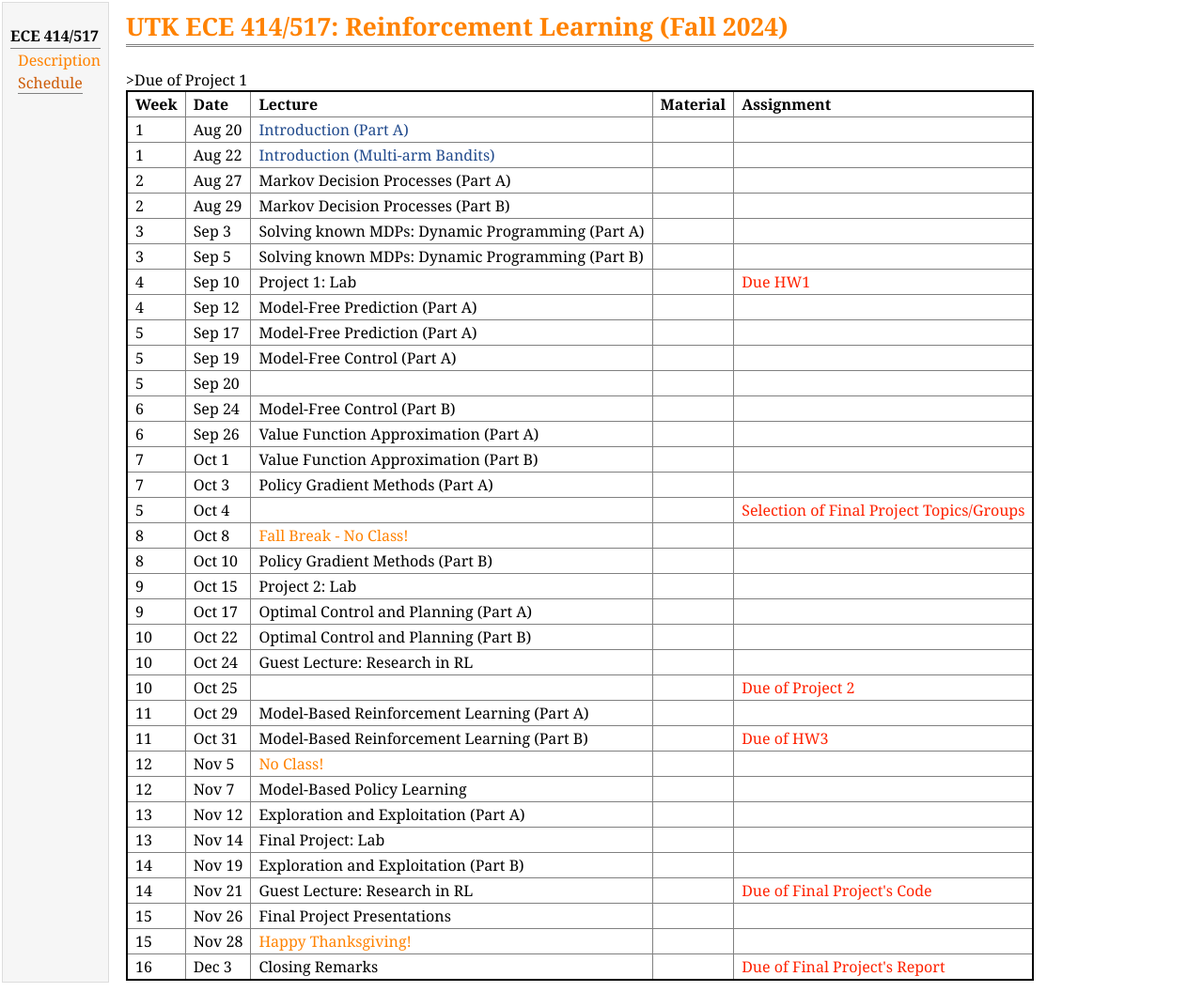
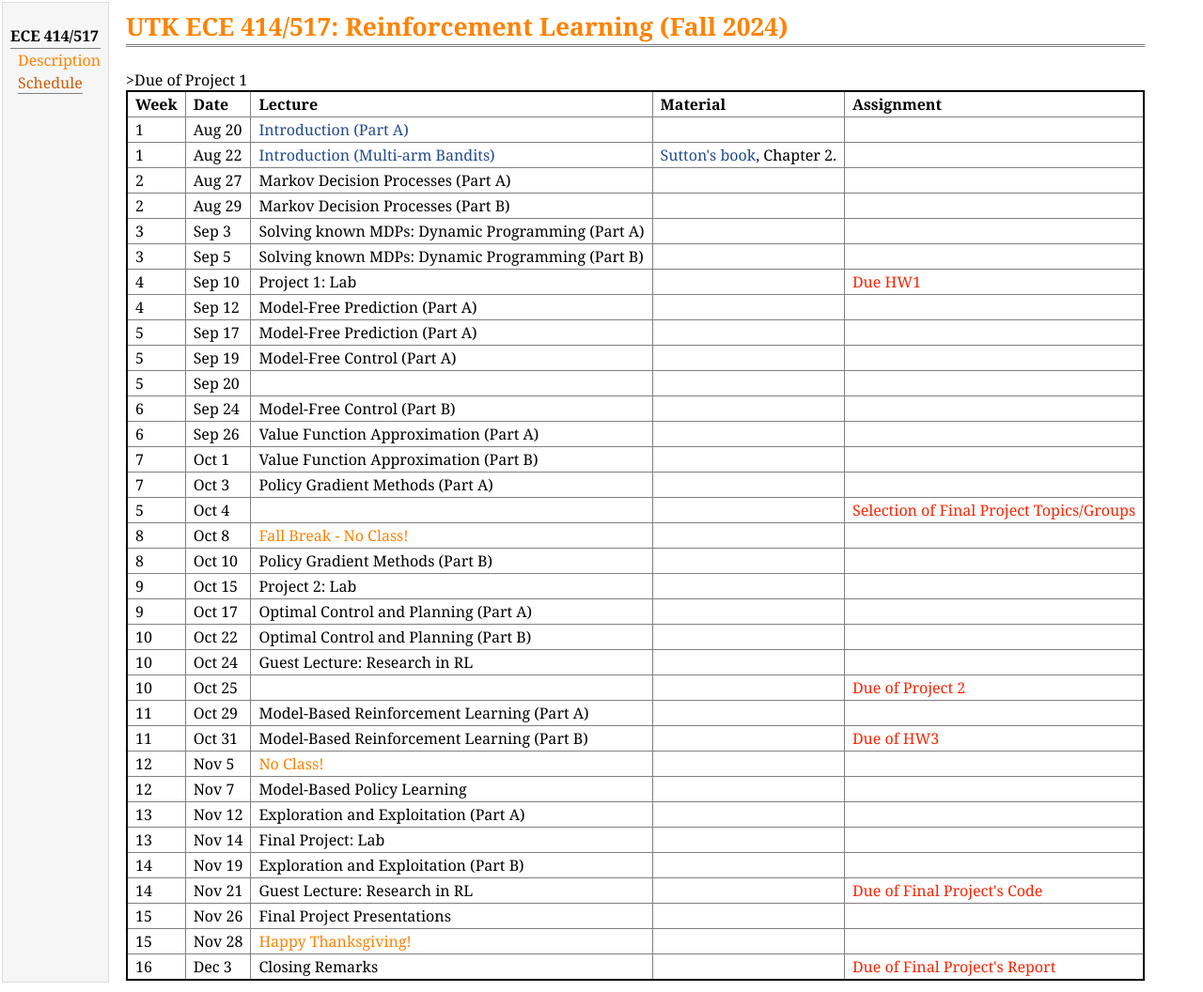
Before and after one commit to lnnx2006/lnnx2006.github.io, a Jekyll site: the page teaching/ece517_fall24/schedule.html, which Jekyll copies as it is, in a window 1280 px wide. Shown: the whole page at 94% size. Built offline with Jekyll 4.4.1, drawn with Linux system fonts in a browser that asks for light colours.

Commit message:
edited schedule

```diff
--- a/teaching/ece517_fall24/schedule.html
+++ b/teaching/ece517_fall24/schedule.html
@@ -55,7 +55,8 @@
                         <td class="c2"><a
                                 href="https://drive.google.com/file/d/1kgsH9qs-d2f_qLfiKLkufX7CXLRLecj5/">Introduction
                                 (Multi-arm Bandits)</a></td>
-                        <td class="c3"> </td>
+                        <td class="c3"><a href="http://incompleteideas.net/book/the-book-2nd.html">Sutton's book</a>,
+                            Chapter 2.</td>
                         <td class="c4"> </td>
                     </tr>
 
```
